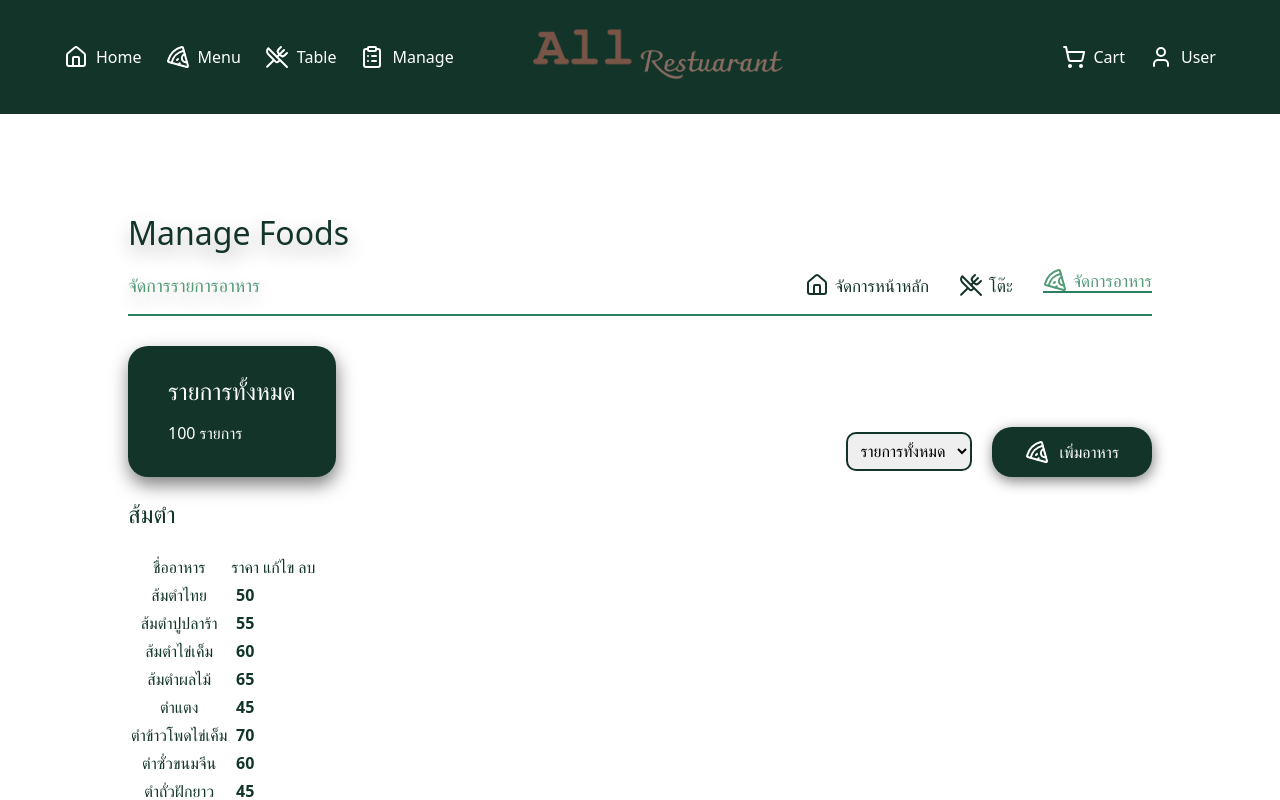
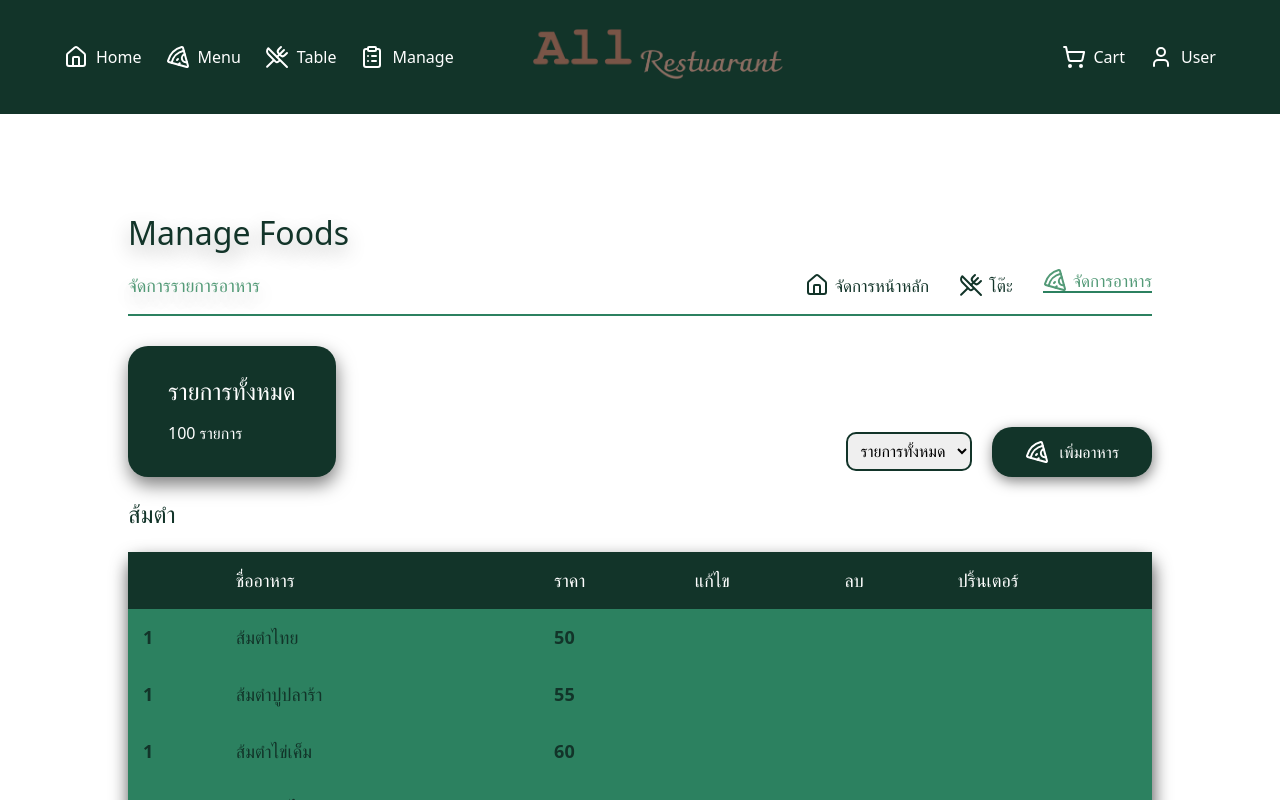
Before and after one commit to SaranKunvijit/foodsed, a React (Vite) app: page /manage in a window 1280 px wide. Both pictures are taken after a click on the item "จัดการอาหาร". Shown: the top 800 px of the page. Built offline with nearby package versions, Linux system fonts and the light colour scheme.

Commit message:
update food

```diff
--- a/src/pages/Manage/Manage.tsx
+++ b/src/pages/Manage/Manage.tsx
@@ -1,4 +1,4 @@
-import React, { useState } from 'react'
+import  { useState } from 'react'
 import './manage.css'
 
 import ManageHome from './ManagePage/ManageHome'
--- a/src/pages/Manage/ManagePage/ManageFoods.tsx
+++ b/src/pages/Manage/ManagePage/ManageFoods.tsx
@@ -1,64 +1,65 @@
-import { Pizza } from 'lucide-react'
-import './ManagePageCss/ManageFoods.css'
-import { useState } from 'react';
+import { Pizza } from "lucide-react";
+import "./ManagePageCss/ManageFoods.css";
+import { useState } from "react";
 
 function ManageFoods() {
-  const [selectType, setSelectype] = useState<string>('')
-  const foodsByType = (typeName: string) => foods.filter((f) => f.type === typeName);
+  const [selectType, setSelectype] = useState<string>("");
+  const foodsByType = (typeName: string) =>
+    foods.filter((f) => f.type === typeName);
   const catagoryFood = [
-    { id: '1', name: 'ส้มตำ' },
-    { id: '2', name: 'ลาบ/ยำ' },
-    { id: '3', name: 'ทอด/ย่าง' },
-    { id: '4', name: 'ตามสั่ง' }
-  ]
+    { id: "1", name: "ส้มตำ" },
+    { id: "2", name: "ลาบ/ยำ" },
+    { id: "3", name: "ทอด/ย่าง" },
+    { id: "4", name: "ตามสั่ง" },
+  ];
   const foods = [
     // ---------- ส้มตำ ----------
-    { id: '1-1', name: 'ส้มตำไทย', price: 50, type: 'ส้มตำ' },
-    { id: '1-2', name: 'ส้มตำปูปลาร้า', price: 55, type: 'ส้มตำ' },
-    { id: '1-3', name: 'ส้มตำไข่เค็ม', price: 60, type: 'ส้มตำ' },
-    { id: '1-4', name: 'ส้มตำผลไม้', price: 65, type: 'ส้มตำ' },
-    { id: '1-5', name: 'ตำแตง', price: 45, type: 'ส้มตำ' },
-    { id: '1-6', name: 'ตำข้าวโพดไข่เค็ม', price: 70, type: 'ส้มตำ' },
-    { id: '1-7', name: 'ตำซั่วขนมจีน', price: 60, type: 'ส้มตำ' },
-    { id: '1-8', name: 'ตำถั่วฝักยาว', price: 45, type: 'ส้มตำ' },
-    { id: '1-9', name: 'ส้มตำปลาร้า', price: 50, type: 'ส้มตำ' },
-    { id: '1-10', name: 'ตำมะม่วง', price: 55, type: 'ส้มตำ' },
+    { id: "1-1", name: "ส้มตำไทย", price: 50, type: "ส้มตำ" },
+    { id: "1-2", name: "ส้มตำปูปลาร้า", price: 55, type: "ส้มตำ" },
+    { id: "1-3", name: "ส้มตำไข่เค็ม", price: 60, type: "ส้มตำ" },
+    { id: "1-4", name: "ส้มตำผลไม้", price: 65, type: "ส้มตำ" },
+    { id: "1-5", name: "ตำแตง", price: 45, type: "ส้มตำ" },
+    { id: "1-6", name: "ตำข้าวโพดไข่เค็ม", price: 70, type: "ส้มตำ" },
+    { id: "1-7", name: "ตำซั่วขนมจีน", price: 60, type: "ส้มตำ" },
+    { id: "1-8", name: "ตำถั่วฝักยาว", price: 45, type: "ส้มตำ" },
+    { id: "1-9", name: "ส้มตำปลาร้า", price: 50, type: "ส้มตำ" },
+    { id: "1-10", name: "ตำมะม่วง", price: 55, type: "ส้มตำ" },
 
     // ---------- ลาบ / ยำ ----------
-    { id: '2-1', name: 'ลาบหมู', price: 70, type: 'ลาบ/ยำ' },
-    { id: '2-2', name: 'ลาบไก่', price: 70, type: 'ลาบ/ยำ' },
-    { id: '2-3', name: 'ลาบปลาดุก', price: 75, type: 'ลาบ/ยำ' },
-    { id: '2-4', name: 'ยำวุ้นเส้น', price: 80, type: 'ลาบ/ยำ' },
-    { id: '2-5', name: 'ยำหมูยอ', price: 75, type: 'ลาบ/ยำ' },
-    { id: '2-6', name: 'ยำทะเล', price: 120, type: 'ลาบ/ยำ' },
-    { id: '2-7', name: 'ยำไข่ดาว', price: 65, type: 'ลาบ/ยำ' },
-    { id: '2-8', name: 'ยำมาม่า', price: 70, type: 'ลาบ/ยำ' },
-    { id: '2-9', name: 'ยำไก่แซ่บ', price: 85, type: 'ลาบ/ยำ' },
-    { id: '2-10', name: 'ยำกุ้งสด', price: 120, type: 'ลาบ/ยำ' },
+    { id: "2-1", name: "ลาบหมู", price: 70, type: "ลาบ/ยำ" },
+    { id: "2-2", name: "ลาบไก่", price: 70, type: "ลาบ/ยำ" },
+    { id: "2-3", name: "ลาบปลาดุก", price: 75, type: "ลาบ/ยำ" },
+    { id: "2-4", name: "ยำวุ้นเส้น", price: 80, type: "ลาบ/ยำ" },
+    { id: "2-5", name: "ยำหมูยอ", price: 75, type: "ลาบ/ยำ" },
+    { id: "2-6", name: "ยำทะเล", price: 120, type: "ลาบ/ยำ" },
+    { id: "2-7", name: "ยำไข่ดาว", price: 65, type: "ลาบ/ยำ" },
+    { id: "2-8", name: "ยำมาม่า", price: 70, type: "ลาบ/ยำ" },
+    { id: "2-9", name: "ยำไก่แซ่บ", price: 85, type: "ลาบ/ยำ" },
+    { id: "2-10", name: "ยำกุ้งสด", price: 120, type: "ลาบ/ยำ" },
 
     // ---------- ทอด / ย่าง ----------
-    { id: '3-1', name: 'ไก่ย่าง', price: 80, type: 'ทอด/ย่าง' },
-    { id: '3-2', name: 'หมูย่าง', price: 85, type: 'ทอด/ย่าง' },
-    { id: '3-3', name: 'คอหมูย่าง', price: 90, type: 'ทอด/ย่าง' },
-    { id: '3-4', name: 'ไก่ทอด', price: 70, type: 'ทอด/ย่าง' },
-    { id: '3-5', name: 'หมูทอดกระเทียม', price: 75, type: 'ทอด/ย่าง' },
-    { id: '3-6', name: 'กุ้งทอด', price: 95, type: 'ทอด/ย่าง' },
-    { id: '3-7', name: 'ปลาเผา', price: 150, type: 'ทอด/ย่าง' },
-    { id: '3-8', name: 'ปลาดุกย่าง', price: 70, type: 'ทอด/ย่าง' },
-    { id: '3-9', name: 'หมูกรอบทอด', price: 80, type: 'ทอด/ย่าง' },
-    { id: '3-10', name: 'ไก่ย่างสมุนไพร', price: 95, type: 'ทอด/ย่าง' },
+    { id: "3-1", name: "ไก่ย่าง", price: 80, type: "ทอด/ย่าง" },
+    { id: "3-2", name: "หมูย่าง", price: 85, type: "ทอด/ย่าง" },
+    { id: "3-3", name: "คอหมูย่าง", price: 90, type: "ทอด/ย่าง" },
+    { id: "3-4", name: "ไก่ทอด", price: 70, type: "ทอด/ย่าง" },
+    { id: "3-5", name: "หมูทอดกระเทียม", price: 75, type: "ทอด/ย่าง" },
+    { id: "3-6", name: "กุ้งทอด", price: 95, type: "ทอด/ย่าง" },
+    { id: "3-7", name: "ปลาเผา", price: 150, type: "ทอด/ย่าง" },
+    { id: "3-8", name: "ปลาดุกย่าง", price: 70, type: "ทอด/ย่าง" },
+    { id: "3-9", name: "หมูกรอบทอด", price: 80, type: "ทอด/ย่าง" },
+    { id: "3-10", name: "ไก่ย่างสมุนไพร", price: 95, type: "ทอด/ย่าง" },
 
     // ---------- ตามสั่ง ----------
-    { id: '4-1', name: 'กระเพราไก่', price: 50, type: 'ตามสั่ง' },
-    { id: '4-2', name: 'กระเพราหมู', price: 50, type: 'ตามสั่ง' },
-    { id: '4-3', name: 'ข้าวผัดหมู', price: 55, type: 'ตามสั่ง' },
-    { id: '4-4', name: 'ข้าวผัดกุ้ง', price: 65, type: 'ตามสั่ง' },
-    { id: '4-5', name: 'ผัดพริกแกงหมู', price: 55, type: 'ตามสั่ง' },
-    { id: '4-6', name: 'ผัดซีอิ๊วหมู', price: 55, type: 'ตามสั่ง' },
-    { id: '4-7', name: 'ผัดไทยกุ้งสด', price: 70, type: 'ตามสั่ง' },
-    { id: '4-8', name: 'ราดหน้า', price: 55, type: 'ตามสั่ง' },
-    { id: '4-9', name: 'ผัดผงกะหรี่ทะเล', price: 90, type: 'ตามสั่ง' },
-    { id: '4-10', name: 'ทอดกระเทียมหมู', price: 55, type: 'ตามสั่ง' }
+    { id: "4-1", name: "กระเพราไก่", price: 50, type: "ตามสั่ง" },
+    { id: "4-2", name: "กระเพราหมู", price: 50, type: "ตามสั่ง" },
+    { id: "4-3", name: "ข้าวผัดหมู", price: 55, type: "ตามสั่ง" },
+    { id: "4-4", name: "ข้าวผัดกุ้ง", price: 65, type: "ตามสั่ง" },
+    { id: "4-5", name: "ผัดพริกแกงหมู", price: 55, type: "ตามสั่ง" },
+    { id: "4-6", name: "ผัดซีอิ๊วหมู", price: 55, type: "ตามสั่ง" },
+    { id: "4-7", name: "ผัดไทยกุ้งสด", price: 70, type: "ตามสั่ง" },
+    { id: "4-8", name: "ราดหน้า", price: 55, type: "ตามสั่ง" },
+    { id: "4-9", name: "ผัดผงกะหรี่ทะเล", price: 90, type: "ตามสั่ง" },
+    { id: "4-10", name: "ทอดกระเทียมหมู", price: 55, type: "ตามสั่ง" },
   ];
 
   return (
@@ -73,54 +74,110 @@ function ManageFoods() {
           </div>
           {/* ครอบปุ่มจัดการ */}
           <div className="btn-createselect">
-            <select>
+            <select value={selectType}
+            onChange={(e) => setSelectype(e.target.value)}>
               <option value="">รายการทั้งหมด</option>
               {catagoryFood.map((catagory) => (
-                <option key={catagory.id} value={catagory.id}>{catagory.name}</option>
+                <option key={catagory.id} value={catagory.id}>
+                  {catagory.name}
+                </option>
               ))}
             </select>
-            <button><Pizza />เพิ่มอาหาร</button>
+            <button>
+              <Pizza />
+              เพิ่มอาหาร
+            </button>
           </div>
         </div>
-        {selectType === '' && (
+        {selectType === "" && (
           <div className="table-show">
             {catagoryFood.map((cat) => {
-              const list = foodsByType(cat.name)
+              const list = foodsByType(cat.name);
               return (
-                <div className="table-list">
-                  <h2>{cat.name }</h2>
+                <div>
+                   <h2>{cat.name}</h2>
+                   <div className="table-list">
+
                   <table>
                     <thead>
                       <tr>
+                        <th></th>
                         <th>ชื่ออาหาร</th>
                         <th>ราคา</th>
                         <th>แก้ไข</th>
                         <th>ลบ</th>
+                        <th>ปริ้นเตอร์</th>
                       </tr>
                     </thead>
                     <tbody>
                       {list.map((f) => (
                         <tr key={f.id}>
+                          <th>1</th>
                           <th>{f.name}</th>
                           <th>{f.price}</th>
                           <th></th>
+                          <th></th>
+                          <th></th>
                         </tr>
                       ))}
-
                     </tbody>
                   </table>
                 </div>
+                </div>
 
-              )
+              );
             })}
-
           </div>
         )}
 
+        {selectType !== "" && (
+          <div className="table-show">
+            {(() => {
+              const selectCatagory = catagoryFood.find(
+                (c) => c.id === selectType
+              );
+              if (!selectCatagory) return null;
+              const list = foodsByType(selectCatagory.name);
 
+              return (
+                <div>
+                   <h2>{selectCatagory.name}</h2>
+                   <div className="table-list">
+
+                  <table>
+                    <thead>
+                      <tr>
+                        <th></th>
+                        <th>ชื่ออาหาร</th>
+                        <th>ราคา</th>
+                        <th>แก้ไข</th>
+                        <th>ลบ</th>
+                        <th>ปริ้นเตอร์</th>
+                      </tr>
+                    </thead>
+                    <tbody>
+                      {list.map((f) => (
+                        <tr key={f.id}>
+                          <th>1</th>
+                          <th>{f.name}</th>
+                          <th>{f.price}</th>
+                          <th></th>
+                          <th></th>
+                          <th></th>
+                        </tr>
+                      ))}
+                    </tbody>
+                  </table>
+                </div>
+                </div>
+
+              );
+            })()}
+          </div>
+        )}
       </div>
     </div>
-  )
+  );
 }
 
-export default ManageFoods
+export default ManageFoods;
--- a/src/pages/Manage/ManagePage/ManagePageCss/ManageFoods.css
+++ b/src/pages/Manage/ManagePage/ManagePageCss/ManageFoods.css
@@ -47,3 +47,33 @@
 .btn-createselect button:active{
     transform: scale(0.9);
 }
+
+.table-list{
+    background-color: var(--bg-color);
+    border-radius: 10px;
+
+
+    box-shadow: 1px 8px 18px rgba(0,0,0,0.7);
+}
+ h2{
+    font-size: 24px;
+
+}
+.table-list table{
+    border-collapse: collapse;
+    font-size: 18px;
+    width: 100%;
+    padding: 2rem;
+}
+.table-list thead{
+    background-color: var(--text-color);
+    color: white;
+    font-weight: 300;
+
+}
+.table-list th{
+    padding: 15px;
+    text-align: left;
+
+
+}
```
